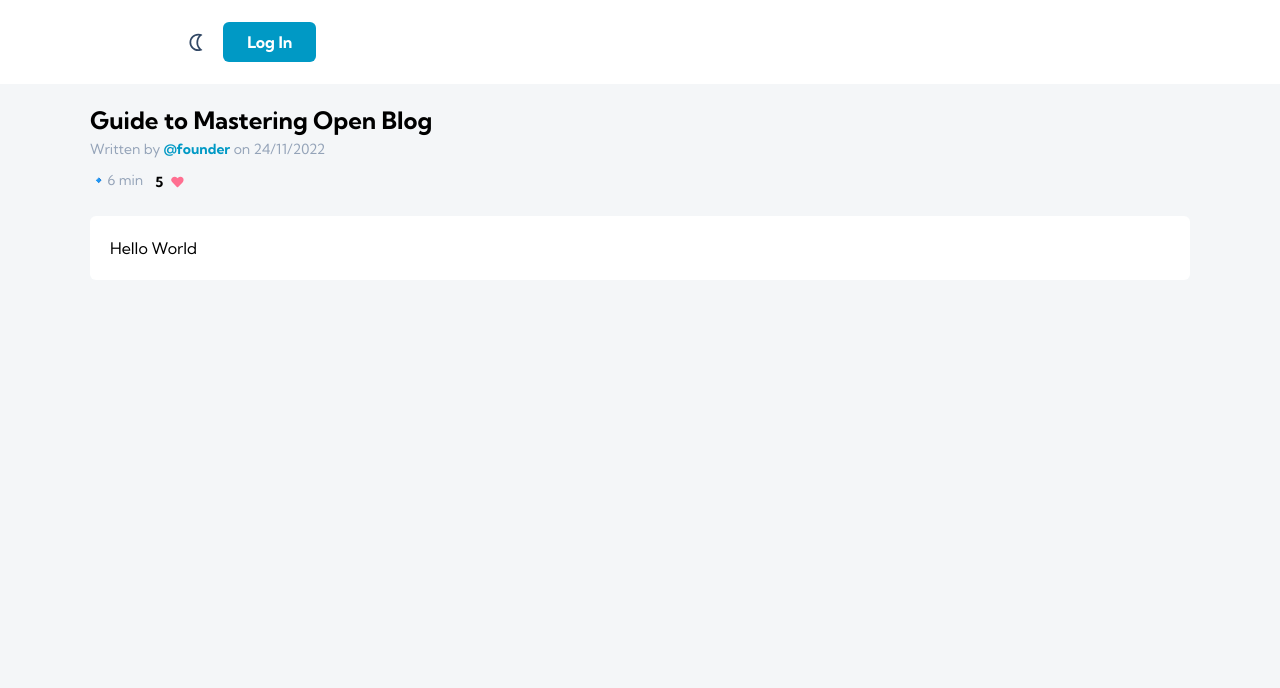
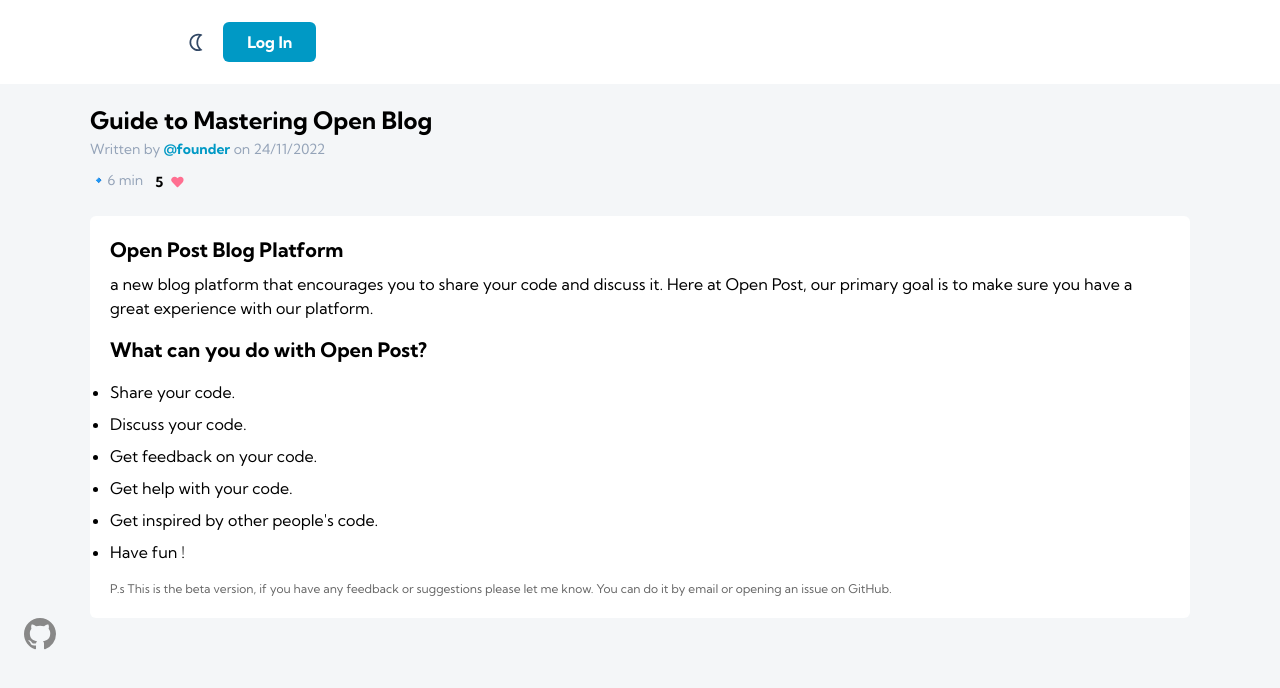
Before and after one commit to Nutopia13/openpost, a Next.js app: page /tutorial in a window 1280 px wide. Shown: the top 688 px of the page. Built offline with nearby package versions, Linux system fonts and the light colour scheme; no server answers.

Commit message:
Version 1.0.1

```diff
--- /dev/null
+++ b/Components/Footer.tsx
@@ -0,0 +1,14 @@
+import React from 'react'
+import { Github } from '../assets/Icons'
+
+const Footer = () => {
+  return (
+    <footer className='flex items-center mt-24 mb-4   justify-end w-full'>
+        <div className='mx-6'>
+           <a href="https://github.com/Nutopia13" target='_blank'><Github /></a>
+        </div>
+    </footer>
+  )
+}
+
+export default Footer
--- a/Components/HeroSec.tsx
+++ b/Components/HeroSec.tsx
@@ -19,7 +19,7 @@ const Hero = () => {
             <li></li>
           </ul>
         </div>
-        <div className="flex p-6">
+        <div className="flex relative z-20 p-6">
           <div className="flex flex-col text-left">
             <h1 className="text-2xl lg:text-4xl font-bold">Open Post</h1>
             <p className="pt-5 lg:text-xl max-w-[400px]">
--- a/Components/PostContent.tsx
+++ b/Components/PostContent.tsx
@@ -4,7 +4,7 @@ import { HeartIcon } from "../assets/Icons";
 
 
 // UI component for main post content
-export default function PostContent({ post }: any) {
+export default function PostContent({ post, children, language }: any) {
   const createdAt =
     typeof post?.createdAt === "number"
       ? new Date(post.createdAt)
@@ -30,7 +30,7 @@ export default function PostContent({ post }: any) {
 
         </span>
       </div>
-      <div className="bg-white mt-6 text-black dark:text-white dark:bg-primary_pale_dark rounded-md p-5">
+      <div className="bg-white mt-6 relative overflow-hidden text-black dark:text-white dark:bg-primary_pale_dark rounded-md p-5">
       <ReactMarkdown>{post?.content}</ReactMarkdown>
       </div>
 
--- a/Components/PostFeed.tsx
+++ b/Components/PostFeed.tsx
@@ -1,7 +1,7 @@
 import Link from "next/link";
 import Image from "next/image";
 import { ErrorCircle, HeartIcon, SuccessCircle } from "../assets/Icons";
-import people from "../assets/36.jpg";
+import ReactMarkdown from "react-markdown";
 import { motion as m } from "framer-motion";
 export default function PostFeed({ posts, admin }: any) {
   return posts
@@ -35,7 +35,7 @@ function PostItem({ post, admin = false }: any) {
               {post.title}
             </h4>
             <p className="pt-4 h-24 relative text-black dark:text-white overflow-hidden">
-              {post.content.substring(0, 100)}...
+              <ReactMarkdown>{post.content.substring(0, 100)}</ReactMarkdown>
             </p>
             <Link href={`/${post.username}`}>
               <div className="pt-6 flex items-center space-x-5 bottom-0">
--- a/Components/StaticPostCont.tsx
+++ b/Components/StaticPostCont.tsx
@@ -21,7 +21,7 @@ const StaticPostCont = () => {
             Guide to Mastering Open Blog
           </h4>
           <p className="pt-4 h-24 relative text-black dark:text-white overflow-hidden">
-            This is a tutorial of this platform
+          A new blog platform that encourages you to share your code and discuss it.
           </p>
           <Link href={`/tutorial`}>
             <div className="pt-6 flex items-center space-x-5 bottom-0">
--- a/assets/Icons.tsx
+++ b/assets/Icons.tsx
@@ -196,6 +196,13 @@ export function ErrorCircle(props: any) {
   );
 }
 
+
+export function Github(props: any) {
+  return (
+    <svg width="2em" height="2em" viewBox="0 0 24 24" {...props}><g fill="none"><g clipPath="url(#svgIDa)"><path fill="#888888" fillRule="evenodd" d="M12 0C5.37 0 0 5.37 0 12c0 5.31 3.435 9.795 8.205 11.385c.6.105.825-.255.825-.57c0-.285-.015-1.23-.015-2.235c-3.015.555-3.795-.735-4.035-1.41c-.135-.345-.72-1.41-1.23-1.695c-.42-.225-1.02-.78-.015-.795c.945-.015 1.62.87 1.845 1.23c1.08 1.815 2.805 1.305 3.495.99c.105-.78.42-1.305.765-1.605c-2.67-.3-5.46-1.335-5.46-5.925c0-1.305.465-2.385 1.23-3.225c-.12-.3-.54-1.53.12-3.18c0 0 1.005-.315 3.3 1.23c.96-.27 1.98-.405 3-.405s2.04.135 3 .405c2.295-1.56 3.3-1.23 3.3-1.23c.66 1.65.24 2.88.12 3.18c.765.84 1.23 1.905 1.23 3.225c0 4.605-2.805 5.625-5.475 5.925c.435.375.81 1.095.81 2.22c0 1.605-.015 2.895-.015 3.3c0 .315.225.69.825.57A12.02 12.02 0 0 0 24 12c0-6.63-5.37-12-12-12Z" clipRule="evenodd"></path></g><defs><clipPath id="svgIDa"><path fill="#fff" d="M0 0h24v24H0z"></path></clipPath></defs></g></svg>
+  )
+}
+
 export function Crown(props: any) {
   return (
     <svg width="3em" height="3em" viewBox="0 0 48 48" {...props}>
--- a/package.json
+++ b/package.json
@@ -11,14 +11,17 @@
     "framer-motion": "^7.6.11",
     "lodash.debounce": "^4.0.8",
     "lodash.kebabcase": "^4.1.1",
+    "markdown-to-jsx": "^7.1.7",
     "next": "latest",
     "next-themes": "^0.2.1",
     "react": "18.2.0",
+    "react-copy-to-clipboard": "^5.1.0",
     "react-dom": "18.2.0",
     "react-firebase-hooks": "^5.1.1",
     "react-hook-form": "^7.39.5",
     "react-hot-toast": "^2.4.0",
-    "react-markdown": "^8.0.3"
+    "react-markdown": "^8.0.3",
+    "react-syntax-highlighter": "^15.5.0"
   },
   "devDependencies": {
     "@types/node": "18.11.3",
--- a/pages/_app.tsx
+++ b/pages/_app.tsx
@@ -6,6 +6,7 @@ import { useUserData } from "../lib/authhook";
 import { Toaster } from "react-hot-toast";
 import Layout from "../Components/Layout";
 import {ThemeProvider} from 'next-themes';
+import Footer from "../Components/Footer";
 function MyApp({ Component, pageProps }: AppProps) {
   const userData = useUserData();
 
@@ -15,6 +16,7 @@ function MyApp({ Component, pageProps }: AppProps) {
         <Layout>
           <Header />
           <Component {...pageProps} />
+          <Footer />
           <Toaster />
         </Layout>
       </ThemeProvider>
--- a/pages/admin/[slug].tsx
+++ b/pages/admin/[slug].tsx
@@ -11,6 +11,7 @@ import ReactMarkdown from "react-markdown";
 import Link from "next/link";
 import toast from "react-hot-toast";
 import { DeleteBin, Eye, Flask, Tools } from "../../assets/Icons";
+
 
 export default function AdminPostEdit(props: any) {
   return (
@@ -50,8 +51,8 @@ function PostManager() {
               preview={preview}
             />
           </section>
-          <aside className="flex  flex-col mt-5 py-4 items-center rounded-md bg-accent_blue text-white">
-            <div className="flex items-center space-x-2">
+          <aside className="flex max-h-[500px] sticky flex-col mt-5 py-4 items-center rounded-md bg-accent_blue text-white">
+            <div className="flex  items-center space-x-2">
               <Tools />
               <h3 className="text-xl font-bold  ">Tools</h3>
             </div>
@@ -77,13 +78,7 @@ function PostManager() {
                 <Eye /> Live View
               </m.button>
             </Link>
-            <m.button
-              whileHover={{ scale: 1.05 }}
-              whileTap={{ scale: 0.9 }}
-              className="mt-4 bg-orange-400 rounded-md flex items-center gap-2  md:mx-9 font-bold text-white  py-3 px-4"
-            >
-              <ImageUploader />
-            </m.button>
+            <ImageUploader />
             <DeletePostButton postRef={postRef} />
             <div>
               <a
@@ -165,6 +160,7 @@ function PostForm({ defaultValues, postRef, preview }: any) {
           </fieldset>
 
           <button
+            onClick={() => toast.success("Post saved successfully!")}
             type="submit"
             className="text-white text-xl font-bold  py-2 cursor-pointer bg-green-400"
             disabled={!isDirty || !isValid}
--- a/pages/tutorial.tsx
+++ b/pages/tutorial.tsx
@@ -25,7 +25,30 @@ const Tutorial = () => {
         </span>
       </div>
       <div className="bg-white mt-6 text-black dark:text-white dark:bg-primary_pale_dark rounded-md p-5">
-      <ReactMarkdown>Hello World</ReactMarkdown>
+
+          <h2 className="text-xl font-bold pb-2">Open Post Blog Platform</h2>
+          a new blog
+          platform that encourages you to share your code and discuss it.
+          Here at Open Post, our primary goal is to make sure you have a great
+          experience with our platform.
+
+
+
+          <h2 className="text-xl font-bold py-4">What can you do with Open Post?</h2>
+
+           <ul className="pb-4 list-disc space-y-2">
+              <li>Share your code.</li>
+              <li>Discuss your code.</li>
+              <li>Get feedback on your code.</li>
+              <li>Get help with your code.</li>
+              <li>Get inspired by other people's code.</li>
+              <li>Have fun !</li>
+
+           </ul>
+
+           <p className="text-[12px] opacity-60  ">P.s This is the beta version, if you have
+          any feedback or suggestions please let me know. You can do it by email
+          or opening an issue on GitHub.</p>
       </div>
     </div>
   );
--- a/styles/globals.css
+++ b/styles/globals.css
@@ -15,13 +15,6 @@ input[type="file"] {
     display: none;
   }
 
-  .upload-snippet {
-    width: 75%;
-      margin-left: auto;
-      background: white;
-      padding: 5px;
-      margin: 5px 0;
-  }
 
 .circle{
     height: 14px;
```
Also changed, not shown: Components/ImageUploader.tsx (+39 -15 lines), 1 other file (tests, documents, lock files or other folders).
